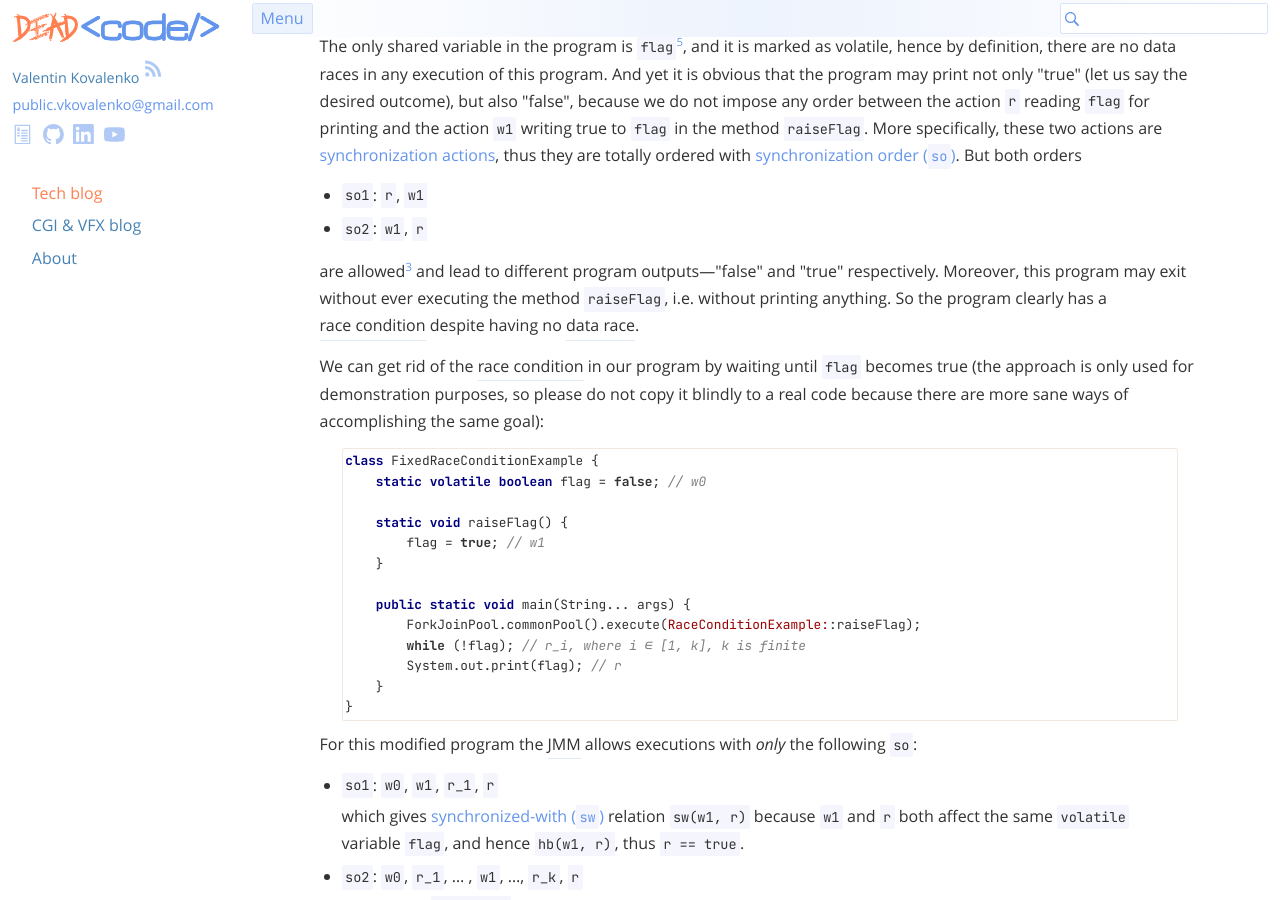
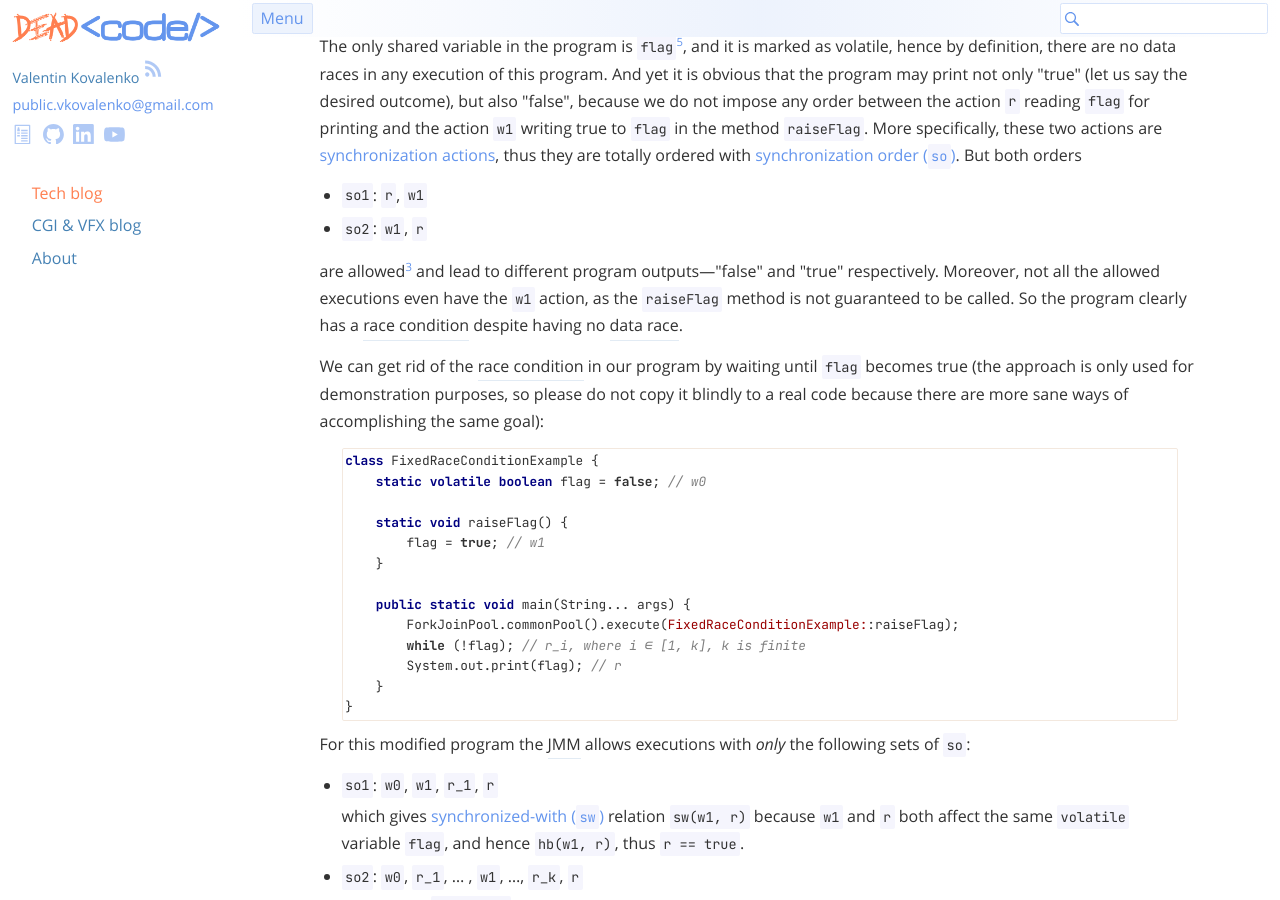
Before and after one commit to stIncMale/stincmale.github.io, a Jekyll site: the page built from _posts/2015-01-01-race-condition-vs-data-race.md, in a window 1280 px wide and 900 px high, scrolled down 2522 px. Built offline with Jekyll 4.4.1, drawn with Linux system fonts in a browser that asks for light colours; some of the changed text lies outside the part shown.

Commit message:
Fix a few mistakes in `race-condition-vs-data-race`

````diff
--- a/_posts/2015-01-01-race-condition-vs-data-race.md
+++ b/_posts/2015-01-01-race-condition-vs-data-race.md
@@ -128,7 +128,8 @@ But both orders
 * `so2`: `w1`, `r`
 
 are allowed[^3] and lead to different program outputs&mdash;"false" and "true" respectively.
-Moreover, this program may exit without ever executing the method `raiseFlag`, i.e. without printing anything.
+Moreover, not all the allowed executions even have the `w1` action, as the `raiseFlag` method
+is not guaranteed to be called.
 So the program clearly has a race condition despite having no data race.
 
 We can get rid of the race condition in our program by waiting until `flag` becomes true
@@ -145,14 +146,14 @@ class FixedRaceConditionExample {
     }
 
     public static void main(String... args) {
-        ForkJoinPool.commonPool().execute(RaceConditionExample::raiseFlag);
+        ForkJoinPool.commonPool().execute(FixedRaceConditionExample::raiseFlag);
         while (!flag); // r_i, where i ∈ [1, k], k is finite
         System.out.print(flag); // r
     }
 }
 ```
 
-For this modified program the JMM allows executions with *only* the following `so`:
+For this modified program the JMM allows executions with *only* the following sets of `so`:
 
 * `so1`: `w0`, `w1`, `r_1`, `r`
 
````
Also changed, not shown: other parts of _posts/2015-01-01-race-condition-vs-data-race.md (+1 -1 lines).
